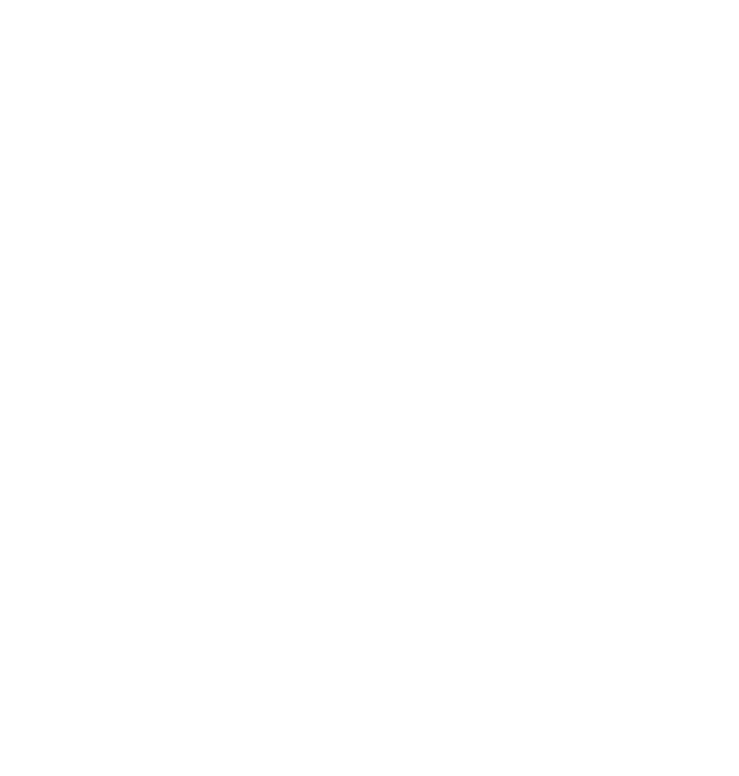
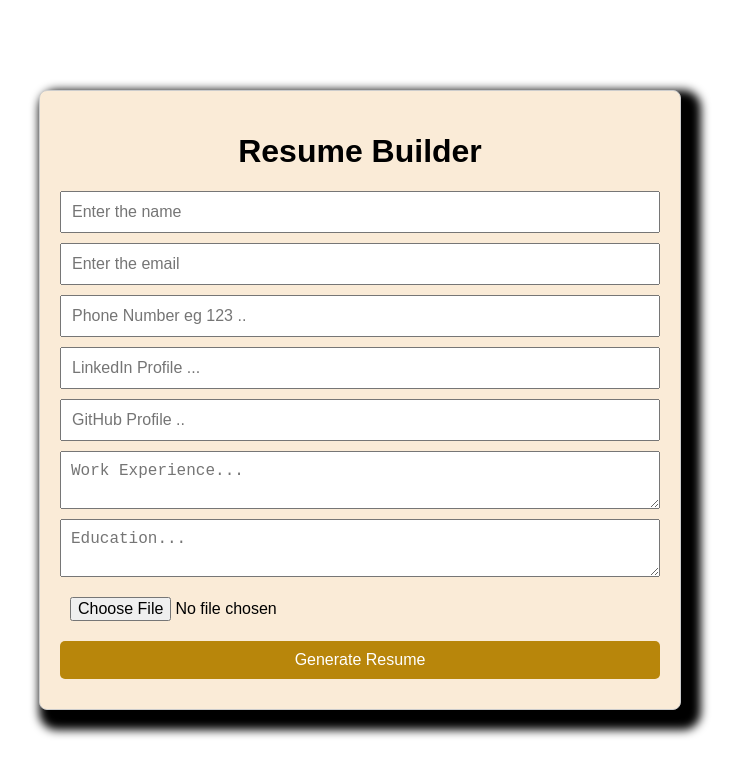
Before and after one commit to Sudhanshu77verma/Assessment1_cseA_mern, a plain HTML site: page index.html in a window 1280 px wide. Shown: the whole page, without its empty margins (280-1019 px from the left). Drawn offline with Linux system fonts and the light colour scheme.

Commit message:
add changes in style

```diff
--- a/index.html
+++ b/index.html
@@ -3,14 +3,41 @@
 <head>
     <meta charset="UTF-8">
     <meta name="viewport" content="width=device-width, initial-scale=1.0">
-    <title>Document</title>
+    <title>Resume Builder</title>
     <link rel="stylesheet" href="style.css">
+    <script src="https://cdnjs.cloudflare.com/ajax/libs/html2pdf.js/0.10.1/html2pdf.bundle.min.js"></script>
 </head>
 <body>
+    <div class="container">
+        <h1>Resume Builder</h1>
+        <form id="resumeForm">
+            <input type="text" id="name" placeholder="Enter the name" required>
+            <input type="email" id="email" placeholder="Enter the email" required>
+            <input type="text" id="phone" placeholder="Phone Number eg 123 .." required>
+            <input type="text" id="linkedin" placeholder="LinkedIn Profile ..." required>
+            <input type="text" id="github" placeholder="GitHub Profile .." required>
+            <textarea id="experience" placeholder="Work Experience..." required></textarea>
+            <textarea id="education" placeholder="Education..." required></textarea>
+            <input type="file" id="photo" accept="image/*" required>
+            <button type="button" onclick="generateResume()">Generate Resume</button>
+        </form>
 
-
-
-
- <script src="index.js"></script>
+        <div id="resumePreview" class="resume-preview" style="display: none;">
+            <div id="resumeContent">
+                <h2 id="displayName"></h2>
+                <img id="displayPhoto" alt="Profile Photo">
+                <p>Email: <span id="displayEmail"></span></p>
+                <p>Phone: <span id="displayPhone"></span></p>
+                <p>LinkedIn: <a href="#" id="displayLinkedIn" target="_blank"></a></p>
+                <p>GitHub: <a href="#" id="displayGitHub" target="_blank"></a></p>
+                <h3>Work Experience</h3>
+                <p id="displayExperience"></p>
+                <h3>Education</h3>
+                <p id="displayEducation"></p>
+            </div>
+            <button onclick="downloadPDF()">Download as PDF</button>
+        </div>
+    </div>
+    <script src="index.js"></script>
 </body>
 </html>
--- a/index.js
+++ b/index.js
@@ -0,0 +1,34 @@
+function generateResume() {
+    document.getElementById('displayName').innerText = document.getElementById('name').value;
+    document.getElementById('displayEmail').innerText = document.getElementById('email').value;
+    document.getElementById('displayPhone').innerText = document.getElementById('phone').value;
+
+    const linkedinUrl = document.getElementById('linkedin').value;
+    const githubUrl = document.getElementById('github').value;
+
+    document.getElementById('displayLinkedIn').innerText = linkedinUrl;
+    document.getElementById('displayLinkedIn').href = linkedinUrl;
+
+    document.getElementById('displayGitHub').innerText = githubUrl;
+    document.getElementById('displayGitHub').href = githubUrl;
+
+    document.getElementById('displayExperience').innerText = document.getElementById('experience').value;
+    document.getElementById('displayEducation').innerText = document.getElementById('education').value;
+
+    const fileInput = document.getElementById('photo');
+    if (fileInput.files && fileInput.files[0]) {
+        const reader = new FileReader();
+        reader.onload = function(e) {
+            document.getElementById('displayPhoto').src = e.target.result;
+        };
+        reader.readAsDataURL(fileInput.files[0]);
+    }
+
+    document.getElementById('resumeForm').style.display = 'none';
+    document.getElementById('resumePreview').style.display = 'block';
+}
+
+function downloadPDF() {
+    const element = document.getElementById('resumeContent');
+    html2pdf().from(element).save('resume.pdf');
+}
--- a/style.css
+++ b/style.css
@@ -0,0 +1,64 @@
+body {
+    font-family: Arial, sans-serif;
+    display: flex;
+    justify-content: center;
+    align-items: center;
+    height: 100vh;
+    margin: 0;
+
+
+}
+
+.container {
+    width: 100%;
+    max-width: 600px;
+    padding: 20px;
+    border: 1px solid #ccc;
+    box-shadow: 0 4px 8px rgba(0, 0, 0, 0.1);
+    border-radius: 8px;
+    background-color: antiquewhite;
+    box-shadow: 10px 10px 10px 10px black;
+}
+
+h1, h2, h3 {
+    text-align: center;
+}
+
+form {
+    display: flex;
+    flex-direction: column;
+}
+
+input, textarea, button {
+    margin-bottom: 10px;
+    padding: 10px;
+    font-size: 16px;
+}
+
+button {
+    cursor: pointer;
+    background-color: darkgoldenrod;
+    color: white;
+    border: none;
+    border-radius: 5px;
+    padding: 10px;
+
+}
+button:hover{
+    color: black;
+    scale: 1.03;
+    transition: all 200 ease-in-out ;
+}
+
+.resume-preview {
+    text-align: center;
+    border-top: 1px solid #ddd;
+    padding-top: 20px;
+}
+
+#displayPhoto {
+    max-width: 150px;
+    max-height: 150px;
+    border-radius: 50%;
+    margin-top: 10px;
+}
```
